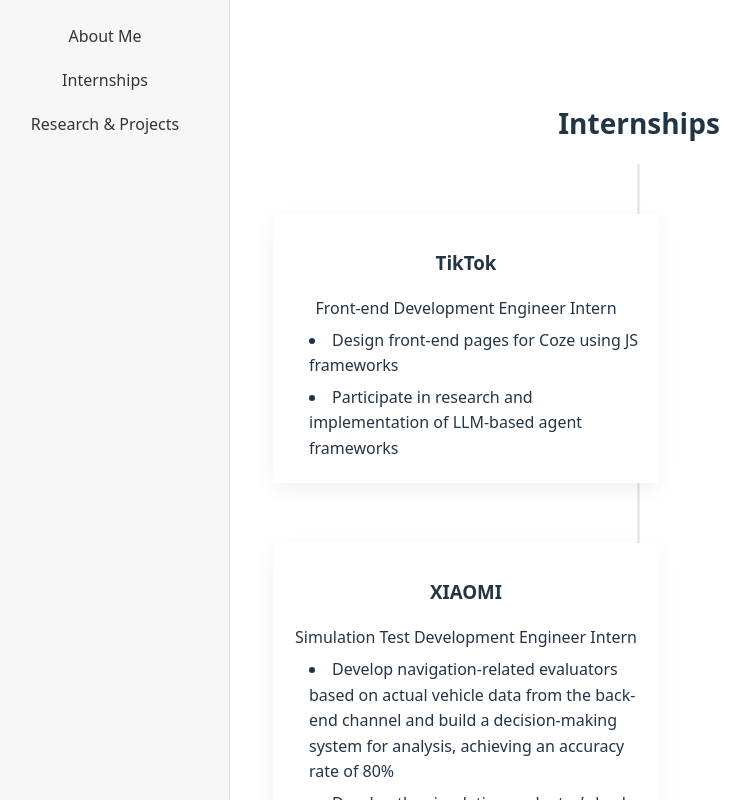
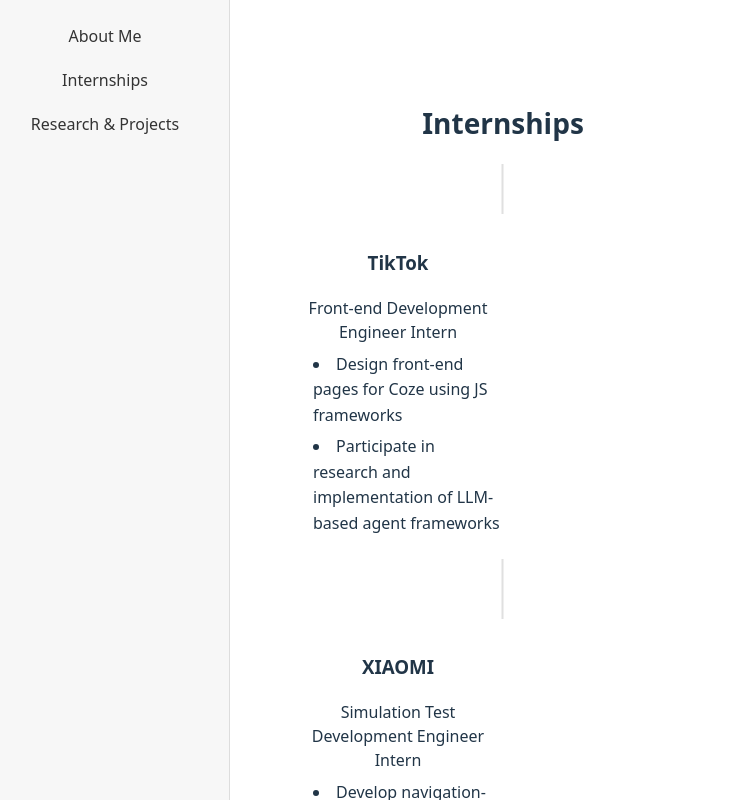
Before and after one commit to problemme/CV_link, a Vue app: page / in a window 1280 px wide. Both pictures are taken after a click on the link "Internships". Shown: the top 800 px of the page, without its empty margins (19-769 px from the left). Built offline with nearby package versions, Linux system fonts and the light colour scheme.

Commit message:
更新 internships.vue

```diff
--- a/src/components/internships.vue
+++ b/src/components/internships.vue
@@ -123,11 +123,12 @@
   margin-bottom: 6px;
 }
 .card {
-  max-width: 700px;
+  position: relative;
+  width: 420px;
+  margin: 0 auto;
   background: #fff;
-  border-radius: 2px;
-  padding: 16px;
-  box-shadow: 0 6px 20px rgba(0,0,0,0.06);
+  padding: 16px 20px;
+  border-radius: 10px;
 }
 
 </style>
```
